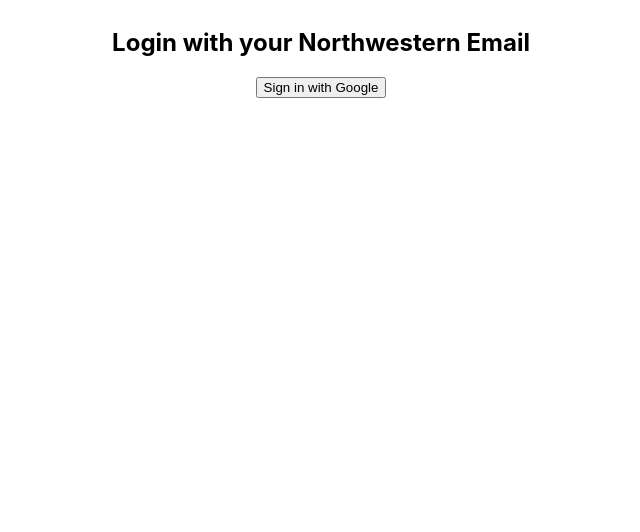
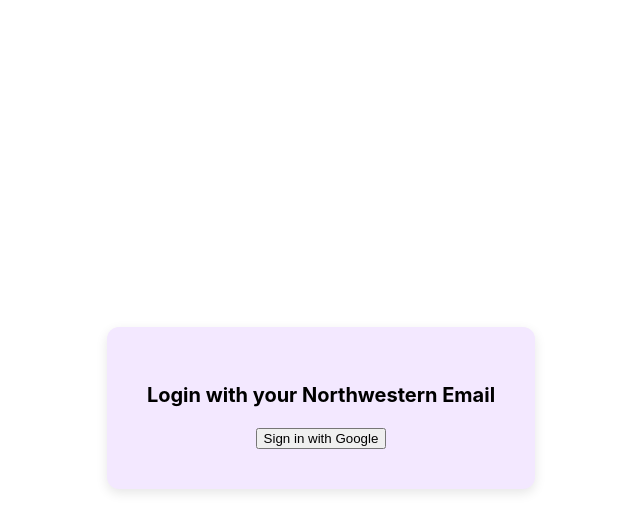
Before and after one commit to 394-s25/SubletNU, a React (Vite) app in the folder SubletNU/: page /login in a window 1280 px wide. Shown: the top 532 px of the page, without its empty margins (319-959 px from the left). Built offline with nearby package versions, Linux system fonts and the light colour scheme; no server answers.

Commit message:
try add box

```diff
--- a/SubletNU/src/css/Login.css
+++ b/SubletNU/src/css/Login.css
@@ -3,12 +3,21 @@
     flex-direction: column;
     align-items: center;
     justify-content: center;
-    height: auto; /* Adjust height to fit content */
+    width: 100%; /* Full width to cover the screen */
+    height: 100vh; /* Full height to cover the screen */
   }
 
   .title {
     margin-bottom: 20px;
     font-size: 20px;
+  }
+
+  .login-box {
+    background-color: #f3e8ff; /* 淡紫色 */
+    padding: 40px;
+    border-radius: 12px;
+    box-shadow: 0 4px 12px rgba(0, 0, 0, 0.1);
+    text-align: center;
   }
 
   .button {
--- a/SubletNU/src/pages/LoginPage.jsx
+++ b/SubletNU/src/pages/LoginPage.jsx
@@ -28,10 +28,10 @@
 
   return (
     <div className="container">
-
-      <h2>Login with your Northwestern Email</h2>
+<div className="login-box">
+      <h2 className="title">Login with your Northwestern Email</h2>
       <button onClick={handleLogin}>Sign in with Google</button>
     </div>
-
+    </div>
   );
 }
```
